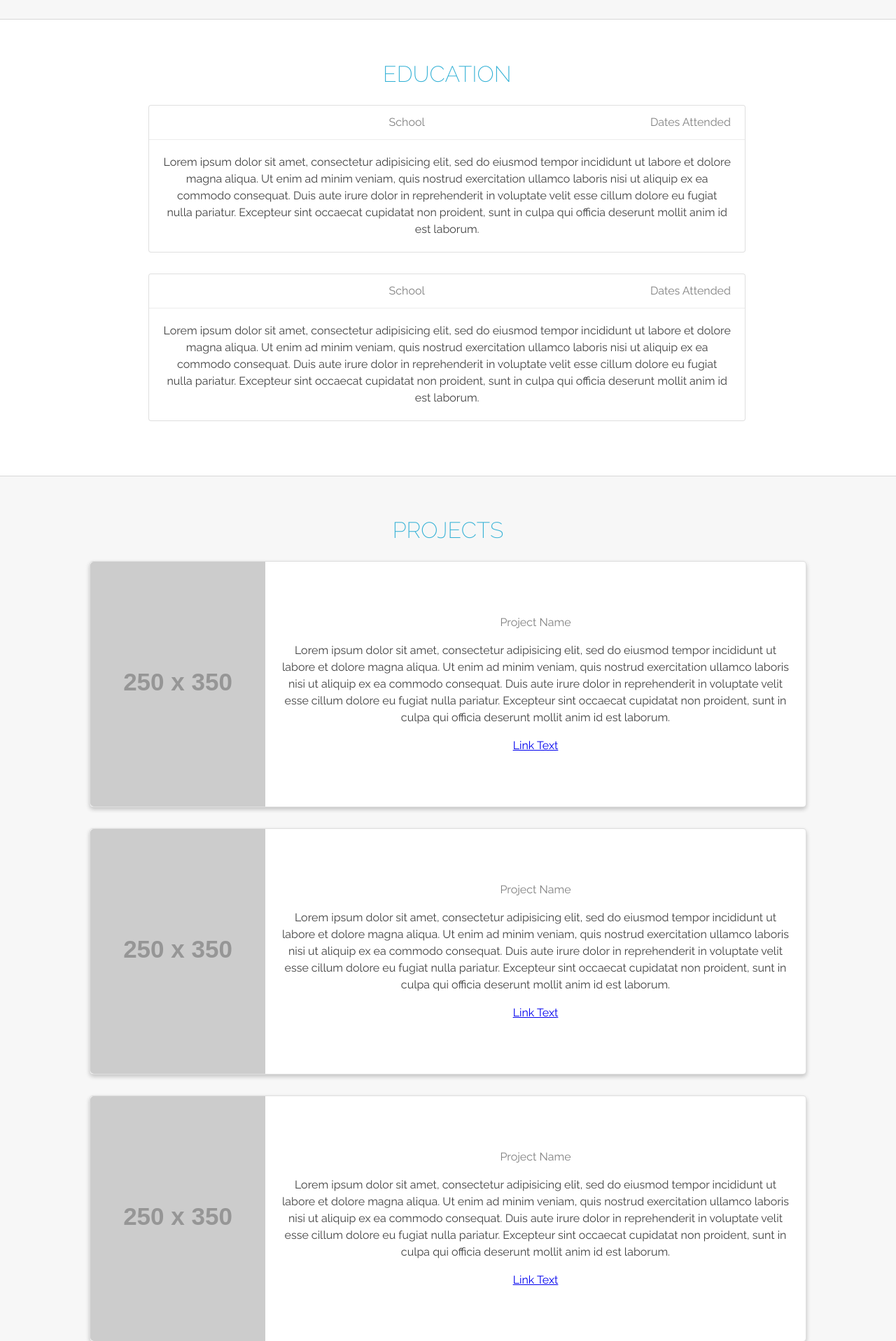
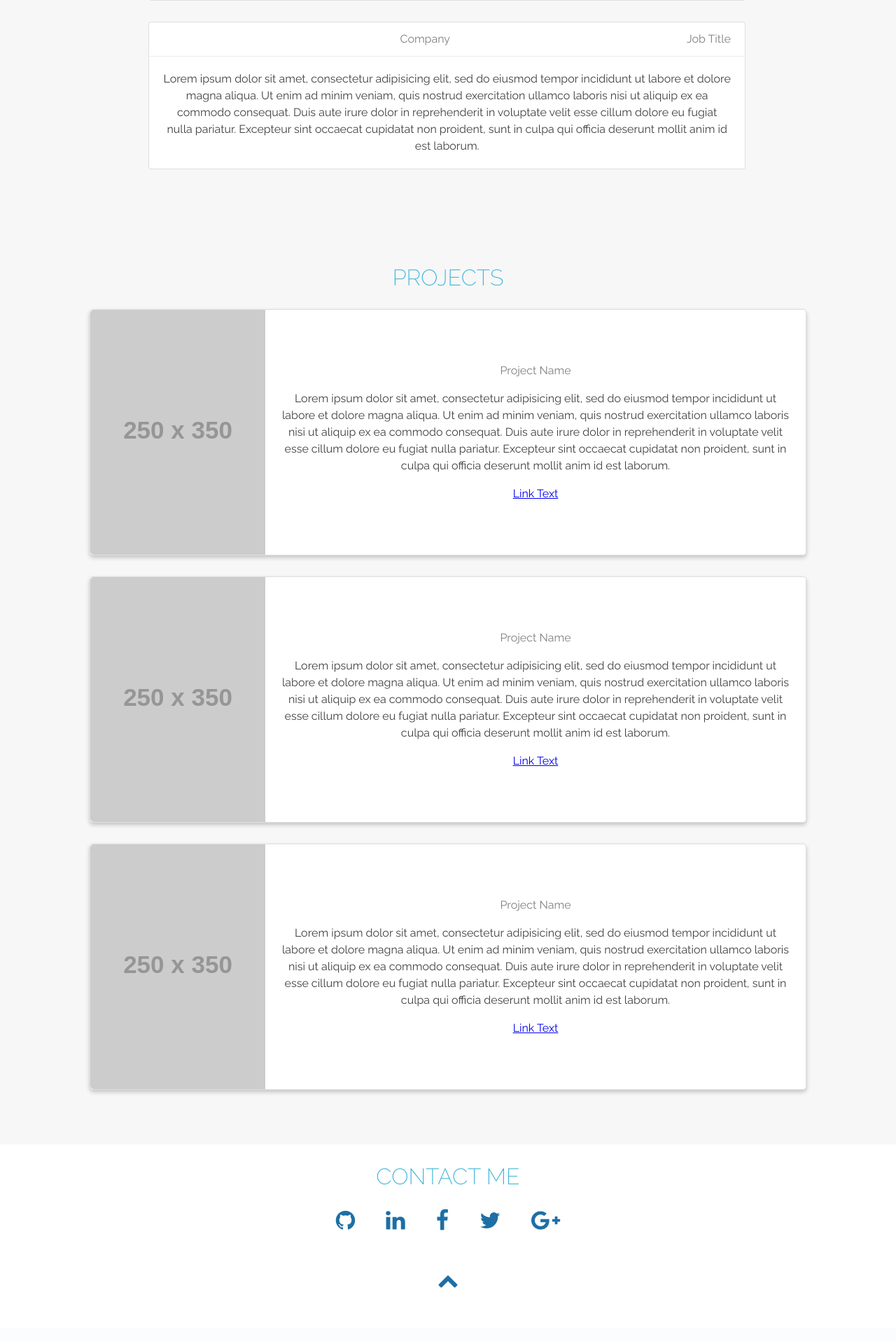
Before and after one commit to mohammedismail97420/mohammedismail97420.github.io, a PHP site: page / in a window 1280 px wide. Shown: the part 2059-3976 px from the top of the page at 70% size. After the commit the page ends 3900 px from the top, so only its background shows below. Run offline with PHP 8.4, Linux system fonts and the light colour scheme; grey boxes labelled with a size stand in for pictures from a placeholder-image service; some libraries are stand-ins or nearby versions.

Commit message:
Added contact me and changed sequence

```diff
--- a/index.html
+++ b/index.html
@@ -179,7 +212,7 @@
       <!-- END EXPERIENCE -->
 
       <!-- BEGIN EDUCATION -->
-      <div class="row white box-shadow">
+      <!-- <div class="row white box-shadow">
         <div class="side-content"></div>
         <div class="main-content">
           <div class="content-header">
@@ -303,39 +336,62 @@
         <div class="side-content-sm"></div>
       </div>
       <!-- END PROJECTS -->
-
-      <!-- BEGIN SKILLS -->
-      <div class="row white box-shadow">
-        <div class="side-content"></div>
-        <div class="main-content">
-          <div class="content-header">
-            <a class="anchor" name="skills"></a>
-            <h2>Skills</h2>
-          </div>
-          <div class="content-body">
-            <ul class="ul-skills">
-              <li class="li-skills">Javascript</li>
-              <li class="li-skills">HTML</li>
-              <li class="li-skills">CSS</li>
-              <li class="li-skills">React</li>
-              <li class="li-skills">Node.js</li>
-              <li class="li-skills">Bootstrap</li>
-              <li class="li-skills">Webpack</li>
-              <li class="li-skills">jQuery</li>
-              <li class="li-skills">Javascript</li>
-              <li class="li-skills">HTML</li>
-              <li class="li-skills">CSS</li>
-              <li class="li-skills">React</li>
-              <li class="li-skills">Node.js</li>
-              <li class="li-skills">Bootstrap</li>
-              <li class="li-skills">Webpack</li>
-              <li class="li-skills">jQuery</li>
-            </ul>
-          </div>
+      <div class="contact-me">
+        <div class="content-header">
+          <a class="anchor" name="projects"></a>
+          <h2>Contact Me</h2>
         </div>
-        <div class="side-content"></div>
+        <div class="jumbotron-social">
+          <ul class="ul-social">
+            <li class="li-social-links">
+              <a
+                class="social social-footer"
+                href="https://github.com/"
+                target="_blank"
+                ><i class="fa fa-github" aria-hidden="true"></i
+              ></a>
+            </li>
+            <li class="li-social-links">
+              <a
+                class="social social-footer"
+                href="https://linkedin.com"
+                target="_blank"
+                ><i class="fa fa-linkedin" aria-hidden="true"></i
+              ></a>
+            </li>
+            <li class="li-social-links">
+              <a
+                class="social social-footer"
+                href="https://www.facebook.com/"
+                target="_blank"
+                ><i class="fa fa-facebook" aria-hidden="true"></i
+              ></a>
+            </li>
+            <li class="li-social-links">
+              <a
+                class="social social-footer"
+                href="https://twitter.com/"
+                target="_blank"
+                ><i class="fa fa-twitter" aria-hidden="true"></i
+              ></a>
+            </li>
+            <li class="li-social-links">
+              <a
+                class="social social-footer"
+                href="https://plus.google.com/"
+                target="_blank"
+                ><i class="fa fa-google-plus" aria-hidden="true"></i
+              ></a>
+            </li>
+          </ul>
+        </div>
+        <div id="up-arrow">
+          <span
+            ><a href="#nav"
+              ><i class="fa fa-chevron-up" aria-hidden="true"></i></a
+          ></span>
+        </div>
       </div>
-      <!-- END SKILLS -->
 
       <!-- BEGIN CONTACT -->
 
@@ -373,7 +429,7 @@
       <!-- END CONTACT -->
 
       <!-- BEGIN FOOTER -->
-      <div class="row">
+      <!-- <div class="row">
         <div class="side-content"></div>
         <div class="main-content">
           <div class="content-header"></div>
--- a/style.css
+++ b/style.css
@@ -80,6 +80,10 @@ body {
   padding: 20px;
 }
 
+.social-footer {
+  color: #1d6fa5;
+}
+
 /*ARROW LINK*/
 #down-arrow {
   /*position: absolute;
@@ -91,6 +95,16 @@ body {
 
 #down-arrow a {
   color: white;
+}
+#up-arrow {
+  margin-top: 50px;
+  text-align: center;
+  margin-bottom: 50px;
+}
+#up-arrow a {
+  color: #1d6fa5;
+  margin-top: 50px;
+  font-size: 30px;
 }
 
 /*CONTENT*/
@@ -275,3 +289,7 @@ h4 {
 .white-text {
   color: white;
 }
+
+.contact-me {
+  background-color: white;
+}
```
Also changed, not shown: other parts of index.html (+38 -5 lines).
